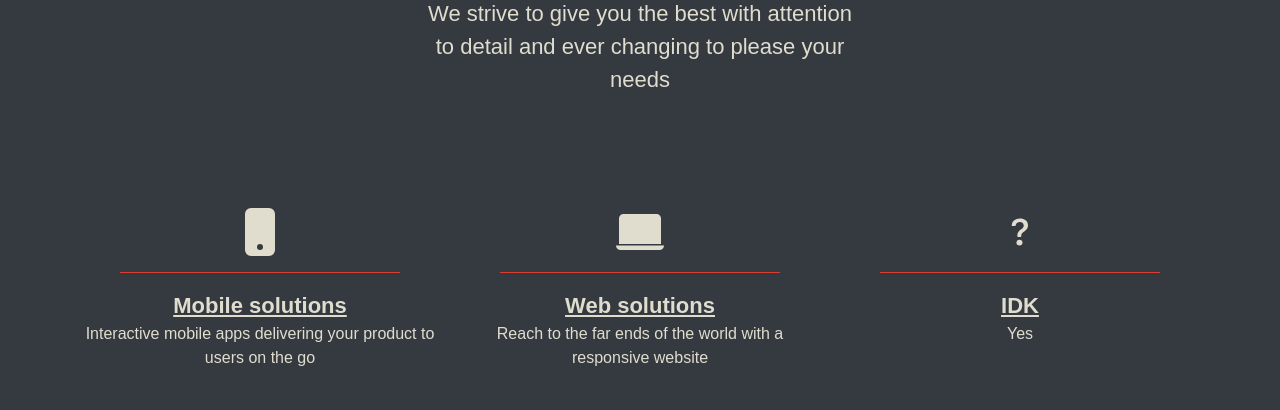
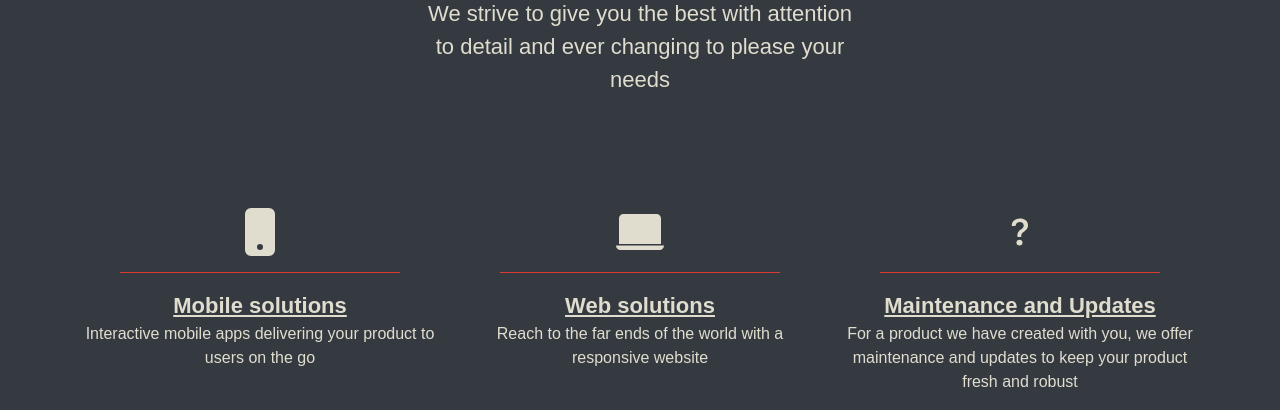
Before and after one commit to GuildSystemsBw/OurSite, a Django app: page / in a window 1280 px wide. Shown: the part 602-1012 px from the top of the page. Before the commit the page ends 968 px from the top, so only its background shows below. Run offline with Django 3.2, Linux system fonts and the light colour scheme; some libraries are stand-ins or nearby versions.

Commit message:
Update landingpage.html

```diff
--- a/templates/landingpage.html
+++ b/templates/landingpage.html
@@ -70,8 +70,8 @@
             <path d="M5.255 5.786a.237.237 0 0 0 .241.247h.825c.138 0 .248-.113.266-.25.09-.656.54-1.134 1.342-1.134.686 0 1.314.343 1.314 1.168 0 .635-.374.927-.965 1.371-.673.489-1.206 1.06-1.168 1.987l.003.217a.25.25 0 0 0 .25.246h.811a.25.25 0 0 0 .25-.25v-.105c0-.718.273-.927 1.01-1.486.609-.463 1.244-.977 1.244-2.056 0-1.511-1.276-2.241-2.673-2.241-1.267 0-2.655.59-2.75 2.286zm1.557 5.763c0 .533.425.927 1.01.927.609 0 1.028-.394 1.028-.927 0-.552-.42-.94-1.029-.94-.584 0-1.009.388-1.009.94z"/>
           </svg>
           <hr style="width: 80%;">
-          <u style="font-size: 22px;"><b>IDK</b></u>
-          <p class="light-text">Yes</p>
+          <u style="font-size: 22px;"><b>Maintenance and Updates</b></u>
+          <p class="light-text">For a product we have created with you, we offer maintenance and updates to keep your product fresh and robust</p>
         </div>
       </div>
     </div>
```
